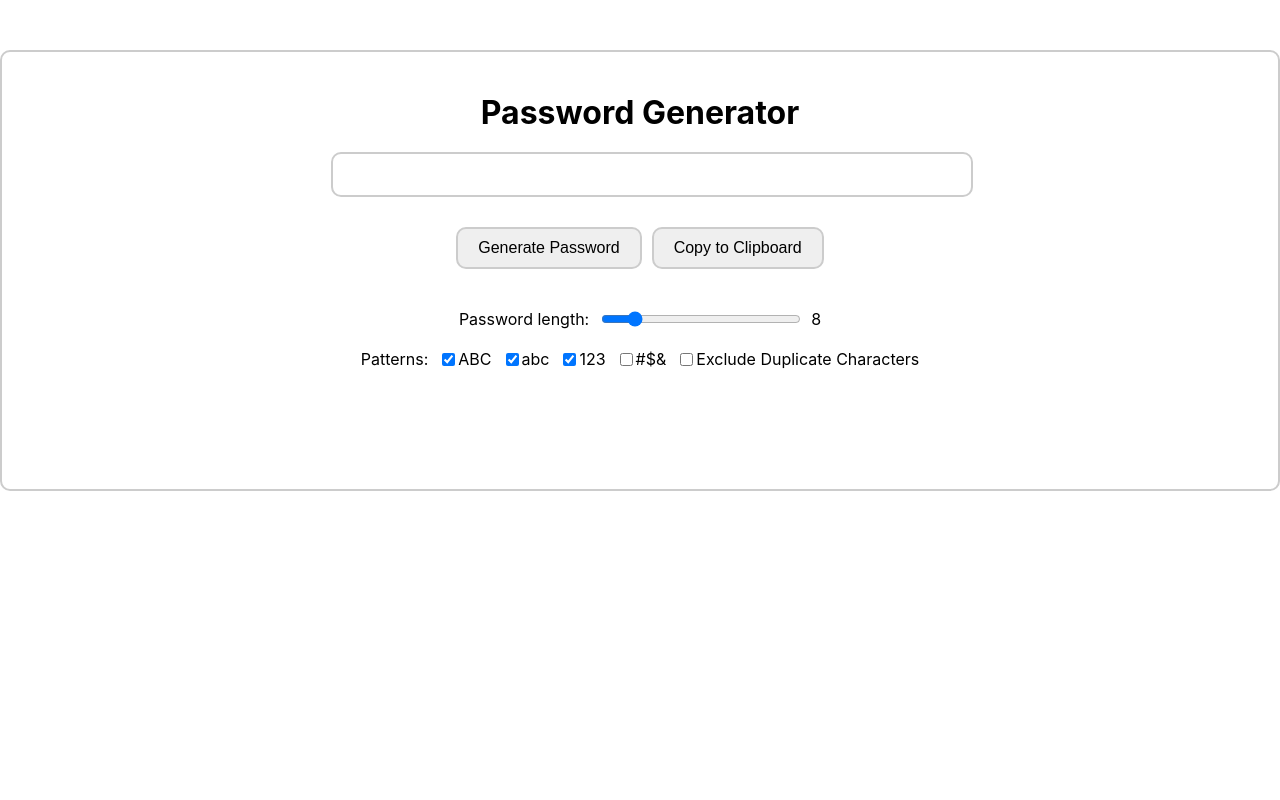
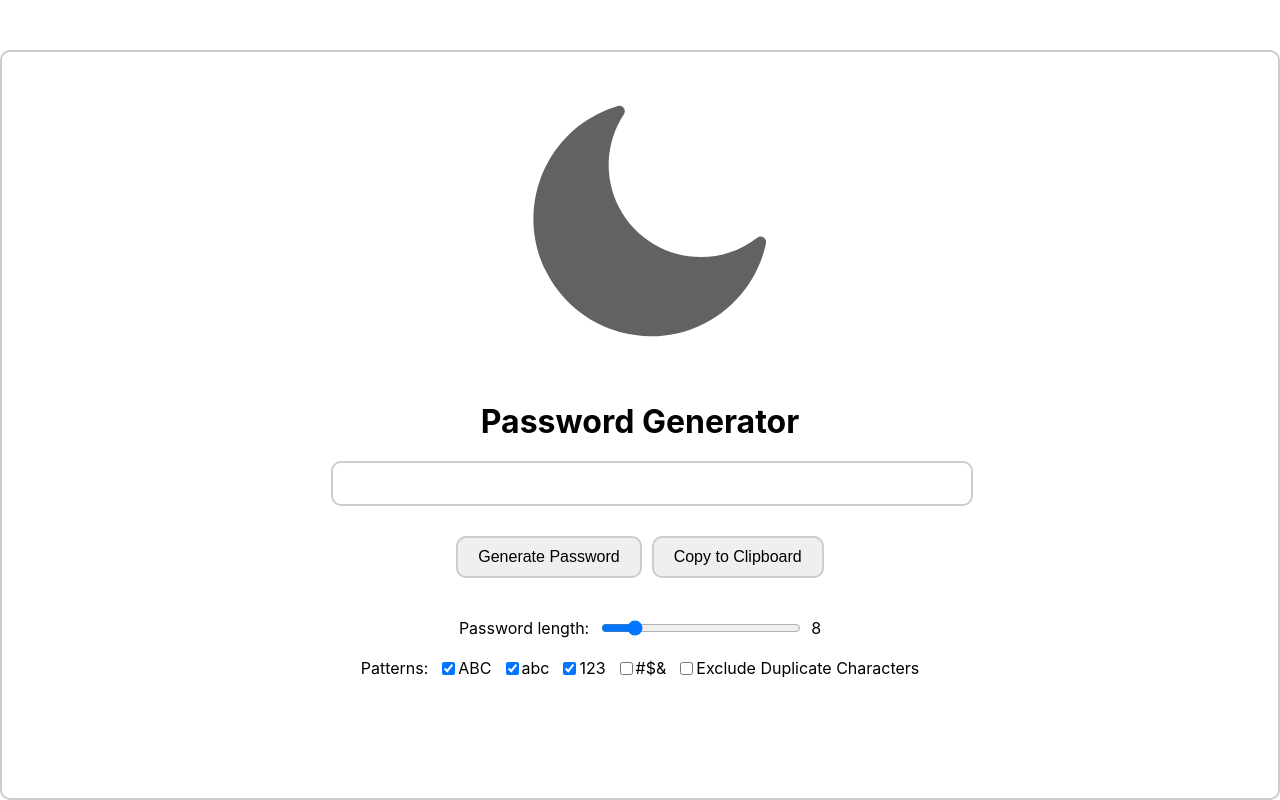
Before and after one commit to davevad93/pass-gen, a React (Create React App) app in the folder my-app/: page / in a window 1280 px wide. Built offline with nearby package versions, Linux system fonts and the light colour scheme.

Commit message:
Add JS theme-switcher logic

```diff
--- a/my-app/src/components/PasswordGenerator.js
+++ b/my-app/src/components/PasswordGenerator.js
@@ -1,5 +1,7 @@
 import React, { useState, useEffect } from 'react';
 import './PasswordGenerator.css';
+import moonIcon from '../assets/moon.png';
+import sunIcon from '../assets/sun.png';
 
 const PasswordGenerator = () => {
     const [password, setPassword] = useState('');
@@ -11,6 +13,7 @@ const PasswordGenerator = () => {
     const [useSpecial, setUseSpecial] = useState(false);
     const [excludeDuplicates, setExcludeDuplicates] = useState(false);
 	const [strength, setStrength] = useState('');
+	const [isDarkTheme, setIsDarkTheme] = useState(false);
 
     useEffect(() => {
         handleResize();
@@ -73,8 +76,15 @@ const PasswordGenerator = () => {
         }
     };
 
+    const toggleTheme = () => {
+        setIsDarkTheme(prevTheme => !prevTheme);
+    };
+
     return (
-        <div className="password-generator">
+        <div className={`password-generator ${isDarkTheme ? 'dark-theme' : 'light-theme'}`}>
+            <div className="theme-switcher" onClick={toggleTheme}>
+                <img src={isDarkTheme ? sunIcon : moonIcon} alt="Theme Switcher" />
+            </div>
             <h1>Password Generator</h1>
             <div className="password-container">
                 <input
```
